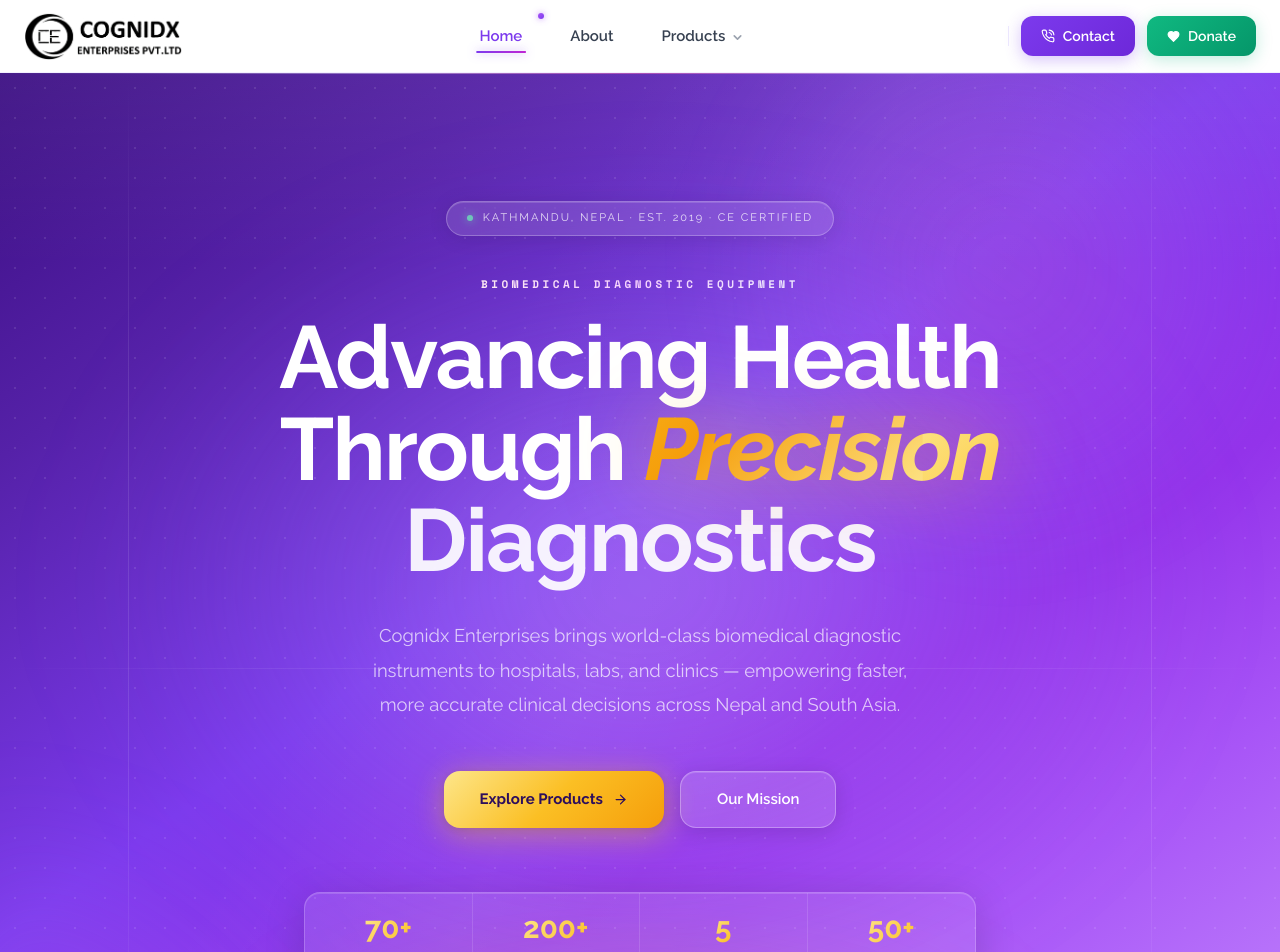
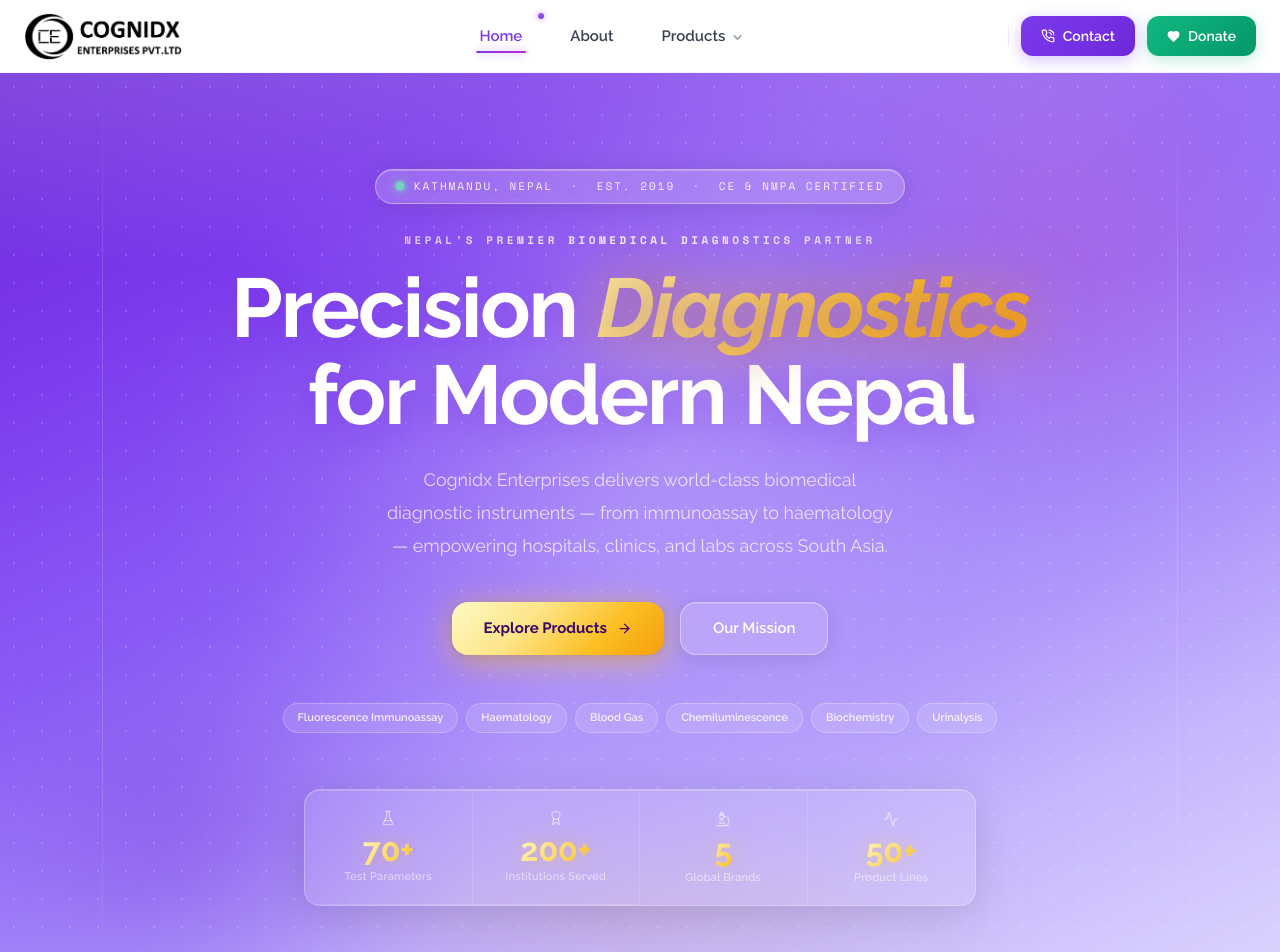
Before and after one commit to aayushmlk/cognidx, a Next.js app: page / in a window 1280 px wide. Shown: the top 952 px of the page. Built offline with nearby package versions, Linux system fonts and the light colour scheme.

Commit message:
Hero Changes

```diff
--- a/src/components/Hero.tsx
+++ b/src/components/Hero.tsx
@@ -1,297 +1,269 @@
 "use client";
 
+import { useState, useEffect } from "react";
 import Link from "next/link";
-import { ArrowRight } from "lucide-react";
+import { ArrowRight, FlaskConical, Microscope, Activity, Award } from "lucide-react";
 
 const stats = [
-  { num: "70+", label: "Test Parameters" },
-  { num: "200+", label: "Institutions" },
-  { num: "5", label: "Global Brands" },
-  { num: "50+", label: "Product Lines" },
+  { num: "70+", label: "Test Parameters", icon: FlaskConical },
+  { num: "200+", label: "Institutions Served", icon: Award },
+  { num: "5", label: "Global Brands", icon: Microscope },
+  { num: "50+", label: "Product Lines", icon: Activity },
 ];
 
+const pills = ["Fluorescence Immunoassay", "Haematology", "Blood Gas", "Chemiluminescence", "Biochemistry", "Urinalysis"];
+
 export default function Hero() {
+  const [mounted, setMounted] = useState(false);
+  useEffect(() => { setMounted(true); }, []);
+
   return (
     <section
       className="relative min-h-screen flex flex-col items-center justify-center overflow-hidden"
       style={{
-        background: "linear-gradient(145deg, #3b0e82 0%, #5521a8 20%, #7c3aed 45%, #9333ea 65%, #a855f7 80%, #c084fc 100%)",
+        background: "linear-gradient(155deg, #6d28d9 0%, #7c3aed 20%, #8b5cf6 42%, #a78bfa 62%, #c4b5fd 80%, #ddd6fe 100%)",
       }}
     >
 
-      {/* ═══════════════════════════════════
-          ATMOSPHERE LAYERS
-      ═══════════════════════════════════ */}
+      {/* ── Atmosphere ── */}
       <div className="pointer-events-none absolute inset-0 overflow-hidden">
-
-        {/* Center bloom — brighter */}
-        <div className="absolute top-1/2 left-1/2 -translate-x-1/2 -translate-y-1/2 w-[1100px] h-[800px]"
+        {/* Main center bloom */}
+        <div className="absolute top-[40%] left-1/2 -translate-x-1/2 -translate-y-1/2 w-[1000px] h-[700px]"
           style={{
-            background: "radial-gradient(ellipse at center, rgba(216,180,254,0.30) 0%, rgba(167,139,250,0.12) 45%, transparent 70%)",
-            filter: "blur(70px)",
-          }}
-        />
-        {/* Rose top-right */}
-        <div className="absolute -top-20 right-0 w-[550px] h-[550px]"
+            background: "radial-gradient(ellipse, rgba(255,255,255,0.22) 0%, rgba(255,255,255,0.08) 40%, transparent 68%)",
+            filter: "blur(50px)",
+          }} />
+        {/* Rose accent top-right */}
+        <div className="absolute -top-20 -right-10 w-[500px] h-[500px]"
           style={{
-            background: "radial-gradient(circle, rgba(244,114,182,0.20) 0%, rgba(232,121,249,0.10) 45%, transparent 70%)",
-            filter: "blur(55px)",
-          }}
-        />
-        {/* Lavender bottom-left */}
+            background: "radial-gradient(circle, rgba(244,114,182,0.25) 0%, transparent 65%)",
+            filter: "blur(50px)",
+          }} />
+        {/* Indigo bottom-left */}
         <div className="absolute -bottom-10 -left-10 w-[450px] h-[380px]"
           style={{
-            background: "radial-gradient(ellipse at bottom left, rgba(196,132,252,0.28) 0%, transparent 65%)",
-            filter: "blur(50px)",
-          }}
-        />
-        {/* Gold horizon */}
-        <div className="absolute bottom-0 left-1/2 -translate-x-1/2 w-[900px] h-[200px]"
+            background: "radial-gradient(ellipse, rgba(109,40,217,0.35) 0%, transparent 65%)",
+            filter: "blur(45px)",
+          }} />
+        {/* Top white haze */}
+        <div className="absolute top-0 inset-x-0 h-48"
+          style={{ background: "linear-gradient(180deg, rgba(255,255,255,0.15) 0%, transparent 100%)" }} />
+        {/* Bottom gold horizon */}
+        <div className="absolute bottom-0 left-1/2 -translate-x-1/2 w-[800px] h-[150px]"
           style={{
-            background: "radial-gradient(ellipse, rgba(251,191,36,0.12) 0%, transparent 65%)",
+            background: "radial-gradient(ellipse, rgba(251,191,36,0.15) 0%, transparent 70%)",
             filter: "blur(35px)",
-          }}
-        />
-        {/* White soft top vignette */}
-        <div className="absolute top-0 inset-x-0 h-48"
-          style={{ background: "linear-gradient(180deg, rgba(255,255,255,0.06) 0%, transparent 100%)" }}
-        />
+          }} />
 
-        {/* Dot grid */}
+        {/* Fine dot grid */}
         <div className="absolute inset-0"
           style={{
-            backgroundImage: "radial-gradient(circle, rgba(255,255,255,0.10) 1px, transparent 1px)",
-            backgroundSize: "30px 30px",
-          }}
-        />
+            backgroundImage: "radial-gradient(circle, rgba(255,255,255,0.18) 1px, transparent 1px)",
+            backgroundSize: "28px 28px",
+          }} />
 
-        {/* Diagonal shimmer */}
-        <div className="absolute inset-0 opacity-[0.10]"
-          style={{
-            background: "linear-gradient(118deg, transparent 35%, rgba(255,255,255,0.5) 50%, transparent 65%)",
-          }}
-        />
-
-        {/* Top shimmer line */}
-        <div className="absolute top-0 inset-x-0 h-px"
-          style={{
-            background: "linear-gradient(90deg, transparent, rgba(255,255,255,0.4) 30%, rgba(244,114,182,0.5) 50%, rgba(255,255,255,0.4) 70%, transparent)",
-          }}
-        />
+        {/* Diagonal shimmer sweep */}
+        <div className="absolute inset-0 opacity-[0.14]"
+          style={{ background: "linear-gradient(115deg, transparent 30%, rgba(255,255,255,0.7) 50%, transparent 70%)" }} />
       </div>
 
-      {/* ═══════════════════════════════════
-          EDITORIAL GRID LINES
-      ═══════════════════════════════════ */}
+      {/* ── Vertical editorial lines ── */}
       <div className="pointer-events-none absolute inset-0 hidden lg:block">
-        <div className="absolute left-[10%] top-0 bottom-0 w-px"
-          style={{ background: "linear-gradient(180deg, transparent, rgba(255,255,255,0.10) 30%, rgba(255,255,255,0.10) 70%, transparent)" }}
-        />
-        <div className="absolute right-[10%] top-0 bottom-0 w-px"
-          style={{ background: "linear-gradient(180deg, transparent, rgba(255,255,255,0.10) 30%, rgba(255,255,255,0.10) 70%, transparent)" }}
-        />
-        <div className="absolute top-[58%] inset-x-0 h-px"
-          style={{ background: "linear-gradient(90deg, transparent, rgba(255,255,255,0.07) 20%, rgba(255,255,255,0.07) 80%, transparent)" }}
-        />
+        <div className="absolute left-[8%] top-0 bottom-0 w-px"
+          style={{ background: "linear-gradient(180deg, transparent, rgba(255,255,255,0.15) 25%, rgba(255,255,255,0.15) 75%, transparent)" }} />
+        <div className="absolute right-[8%] top-0 bottom-0 w-px"
+          style={{ background: "linear-gradient(180deg, transparent, rgba(255,255,255,0.15) 25%, rgba(255,255,255,0.15) 75%, transparent)" }} />
       </div>
 
-      {/* ═══════════════════════════════════
-          MAIN CONTENT
-      ═══════════════════════════════════ */}
-      <div className="relative z-10 w-full max-w-5xl mx-auto px-6 pt-32 pb-28 flex flex-col items-center text-center">
+      {/* ── Main content ── */}
+      <div className="relative z-10 w-full max-w-5xl mx-auto px-6 pt-24 pb-20 flex flex-col items-center text-center">
 
-        {/* Badge */}
+        {/* ── Live badge ── */}
         <div
-          className="hero-item inline-flex items-center gap-2.5 mb-10 px-5 py-2 rounded-full text-[11px] tracking-[0.18em] uppercase text-white/80"
+          className={`inline-flex items-center gap-2.5 mb-7 px-5 py-2 rounded-full transition-all duration-700 ${mounted ? "opacity-100 translate-y-0" : "opacity-0 translate-y-3"}`}
           style={{
-            background: "rgba(255,255,255,0.12)",
-            border: "1px solid rgba(255,255,255,0.25)",
+            background: "rgba(255,255,255,0.18)",
+            border: "1px solid rgba(255,255,255,0.38)",
             backdropFilter: "blur(16px)",
-            boxShadow: "0 2px 20px rgba(0,0,0,0.10), inset 0 1px 0 rgba(255,255,255,0.15)",
-            animationDelay: "0ms",
+            boxShadow: "0 2px 24px rgba(0,0,0,0.10), inset 0 1px 0 rgba(255,255,255,0.25)",
+            transitionDelay: "0ms",
           }}
         >
-          <span className="w-1.5 h-1.5 rounded-full bg-emerald-300 animate-pulse"
-            style={{ boxShadow: "0 0 8px rgba(110,231,183,0.9)" }}
-          />
-          Kathmandu, Nepal · Est. 2019 · CE Certified
+          <span className="w-2 h-2 rounded-full bg-emerald-300"
+            style={{ boxShadow: "0 0 10px rgba(110,231,183,1), 0 0 4px rgba(110,231,183,0.8)", animation: "heroPulse 2s ease-in-out infinite" }} />
+          <span className="font-mono-custom text-[11px] tracking-[0.18em] uppercase text-white/90 font-medium">
+            Kathmandu, Nepal &nbsp;·&nbsp; Est. 2019 &nbsp;·&nbsp; CE &amp; NMPA Certified
+          </span>
         </div>
 
-        {/* Eyebrow */}
-        <p
-          className="hero-item font-mono-custom text-[11px] tracking-[0.32em] uppercase mb-5 font-bold"
+        {/* ── Headline — big editorial treatment ── */}
+        <div
+          className={`mb-6 transition-all duration-700 ${mounted ? "opacity-100 translate-y-0" : "opacity-0 translate-y-4"}`}
+          style={{ transitionDelay: "100ms" }}
+        >
+          <p className="font-mono-custom text-[11px] tracking-[0.32em] uppercase mb-4 font-bold"
             style={{
-            background: "linear-gradient(90deg, #fce7f3, #f5d0fe, #ede9fe)",
+              background: "linear-gradient(90deg, rgba(255,255,255,0.5), rgba(255,255,255,0.9), rgba(255,255,255,0.5))",
               WebkitBackgroundClip: "text",
               WebkitTextFillColor: "transparent",
               backgroundClip: "text",
-            animationDelay: "80ms",
+            }}>
+            Nepal&apos;s Premier Biomedical Diagnostics Partner
+          </p>
+
+          <h1
+            className="font-playfair font-bold text-white leading-[1.05]"
+            style={{
+              fontSize: "clamp(2.6rem, 7.5vw, 5.2rem)",
+              letterSpacing: "-0.025em",
+              textShadow: "0 4px 40px rgba(109,40,217,0.4)",
             }}
           >
-          Biomedical Diagnostic Equipment
-        </p>
-
-        {/* Headline */}
-        <h1
-          className="hero-item font-playfair font-bold text-white leading-[1.04] mb-8"
+            Precision
+            <span
+              className="mx-3 lg:mx-5 italic"
               style={{
-            fontSize: "clamp(3rem, 8vw, 5.5rem)",
-            letterSpacing: "-0.02em",
-            animationDelay: "160ms",
-          }}
-        >
-          Advancing Health
-          <br />
-          Through{" "}
-          <em
-            className="italic"
-            style={{
-              background: "linear-gradient(135deg, #fde68a 0%, #fbbf24 35%, #f59e0b 65%, #fde68a 100%)",
+                background: "linear-gradient(135deg, #fef9c3 0%, #fde68a 30%, #fbbf24 60%, #f59e0b 85%)",
                 backgroundSize: "200% auto",
                 WebkitBackgroundClip: "text",
                 WebkitTextFillColor: "transparent",
                 backgroundClip: "text",
-              filter: "drop-shadow(0 0 40px rgba(251,191,36,0.55))",
-              animation: "goldShimmer 4s linear infinite",
+                filter: "drop-shadow(0 0 30px rgba(251,191,36,0.6))",
+                animation: "goldShimmer 5s linear infinite",
               }}
             >
-            Precision
-          </em>
-          <br />
-          <span style={{ color: "rgba(255,255,255,0.92)" }}>Diagnostics</span>
+              Diagnostics
+            </span>
+            <br className="hidden sm:block" />
+            for Modern Nepal
           </h1>
+        </div>
 
-        {/* Sub */}
+        {/* ── Sub ── */}
         <p
-          className="hero-item text-white/70 max-w-xl leading-[1.9] mb-12"
+          className={`text-white/75 max-w-lg leading-[1.85] mb-10 transition-all duration-700 ${mounted ? "opacity-100 translate-y-0" : "opacity-0 translate-y-4"}`}
+          style={{ fontSize: "clamp(1rem, 1.8vw, 1.12rem)", transitionDelay: "200ms" }}
+        >
+          Cognidx Enterprises delivers world-class biomedical diagnostic
+          instruments — from immunoassay to haematology — empowering hospitals,
+          clinics, and labs across South Asia.
+        </p>
+
+        {/* ── CTA buttons ── */}
+        <div
+          className={`flex flex-wrap gap-4 justify-center mb-12 transition-all duration-700 ${mounted ? "opacity-100 translate-y-0" : "opacity-0 translate-y-4"}`}
+          style={{ transitionDelay: "300ms" }}
+        >
+          <Link
+            href="/products"
+            className="group relative inline-flex items-center gap-2.5 font-bold px-8 py-3.5 rounded-2xl text-[#3b0764] text-[15px] overflow-hidden transition-all duration-300 hover:-translate-y-1 hover:shadow-2xl"
             style={{
-            fontSize: "clamp(1rem, 2vw, 1.15rem)",
-            animationDelay: "240ms",
+              background: "linear-gradient(135deg, #fef9c3 0%, #fde68a 35%, #fbbf24 70%, #f59e0b 100%)",
+              boxShadow: "0 6px 32px rgba(251,191,36,0.55), 0 2px 8px rgba(0,0,0,0.15)",
             }}
           >
-          Cognidx Enterprises brings world-class biomedical diagnostic
-          instruments to hospitals, labs, and clinics — empowering faster,
-          more accurate clinical decisions across Nepal and South Asia.
-        </p>
-
-        {/* CTAs */}
-        <div
-          className="hero-item flex flex-wrap gap-4 justify-center mb-16"
-          style={{ animationDelay: "320ms" }}
-        >
-          <Link
-            href="#products"
-            className="group relative inline-flex items-center gap-2.5 font-bold px-9 py-4 rounded-2xl text-[#2d0e5c] text-[15px] overflow-hidden transition-all duration-300 hover:-translate-y-1.5 hover:shadow-2xl"
-            style={{
-              background: "linear-gradient(135deg, #fde68a 0%, #fbbf24 50%, #f59e0b 100%)",
-              boxShadow: "0 6px 32px rgba(251,191,36,0.45), 0 2px 8px rgba(0,0,0,0.15)",
-            }}
-          >
-            <span className="absolute inset-0 opacity-0 group-hover:opacity-100 transition-opacity duration-400"
-              style={{ background: "linear-gradient(135deg, rgba(255,255,255,0.22) 0%, transparent 60%)" }}
-            />
+            <span className="absolute inset-0 opacity-0 group-hover:opacity-100 transition-opacity duration-300"
+              style={{ background: "linear-gradient(135deg, rgba(255,255,255,0.28) 0%, transparent 55%)" }} />
             <span className="relative">Explore Products</span>
             <ArrowRight size={15} className="relative transition-transform duration-300 group-hover:translate-x-1" />
           </Link>
 
           <Link
-            href="#about"
-            className="group inline-flex items-center gap-2.5 font-semibold px-9 py-4 rounded-2xl text-white text-[15px] transition-all duration-300 hover:-translate-y-1.5"
+            href="/#about"
+            className="group inline-flex items-center gap-2.5 font-semibold px-8 py-3.5 rounded-2xl text-white text-[15px] transition-all duration-300 hover:-translate-y-1"
             style={{
-              background: "rgba(255,255,255,0.14)",
-              border: "1px solid rgba(255,255,255,0.30)",
+              background: "rgba(255,255,255,0.15)",
+              border: "1px solid rgba(255,255,255,0.38)",
               backdropFilter: "blur(16px)",
-              boxShadow: "0 4px 20px rgba(0,0,0,0.12), inset 0 1px 0 rgba(255,255,255,0.15)",
+              boxShadow: "0 4px 20px rgba(0,0,0,0.10), inset 0 1px 0 rgba(255,255,255,0.20)",
             }}
-            onMouseEnter={(e) => { e.currentTarget.style.background = "rgba(255,255,255,0.22)"; }}
-            onMouseLeave={(e) => { e.currentTarget.style.background = "rgba(255,255,255,0.14)"; }}
+            onMouseEnter={(e) => { e.currentTarget.style.background = "rgba(255,255,255,0.24)"; }}
+            onMouseLeave={(e) => { e.currentTarget.style.background = "rgba(255,255,255,0.15)"; }}
           >
             Our Mission
           </Link>
         </div>
 
-        {/* Stats */}
+        {/* ── Specialty pills ── */}
         <div
-          className="hero-item w-full max-w-2xl"
-          style={{ animationDelay: "400ms" }}
+          className={`flex flex-wrap justify-center gap-2 mb-14 transition-all duration-700 ${mounted ? "opacity-100 translate-y-0" : "opacity-0 translate-y-4"}`}
+          style={{ transitionDelay: "400ms" }}
+        >
+          {pills.map((p, i) => (
+            <span
+              key={p}
+              className="text-[11px] font-semibold px-3.5 py-1.5 rounded-full"
+              style={{
+                background: "rgba(255,255,255,0.12)",
+                border: "1px solid rgba(255,255,255,0.25)",
+                color: "rgba(255,255,255,0.85)",
+                backdropFilter: "blur(8px)",
+                animationDelay: `${i * 60}ms`,
+              }}
+            >
+              {p}
+            </span>
+          ))}
+        </div>
+
+        {/* ── Stats grid ── */}
+        <div
+          className={`w-full max-w-2xl transition-all duration-700 ${mounted ? "opacity-100 translate-y-0" : "opacity-0 translate-y-4"}`}
+          style={{ transitionDelay: "500ms" }}
         >
           <div
             className="grid grid-cols-2 sm:grid-cols-4 rounded-2xl overflow-hidden"
             style={{
-              background: "rgba(255,255,255,0.10)",
-              border: "1px solid rgba(255,255,255,0.20)",
-              backdropFilter: "blur(20px)",
-              boxShadow: "0 8px 40px rgba(0,0,0,0.15), inset 0 1px 0 rgba(255,255,255,0.15)",
+              background: "rgba(255,255,255,0.12)",
+              border: "1px solid rgba(255,255,255,0.25)",
+              backdropFilter: "blur(24px)",
+              boxShadow: "0 8px 40px rgba(0,0,0,0.12), inset 0 1px 0 rgba(255,255,255,0.22)",
             }}
           >
-            {stats.map((stat, i) => (
+            {stats.map((stat, i) => {
+              const Icon = stat.icon;
+              return (
                 <div
                   key={stat.label}
-                className="flex flex-col items-center justify-center py-5 px-4 text-center relative group"
+                  className="flex flex-col items-center justify-center py-5 px-3 text-center relative group cursor-default"
                   style={{
-                  borderRight: i < stats.length - 1 ? "1px solid rgba(255,255,255,0.12)" : "none",
-                  borderBottom: i < 2 ? "1px solid rgba(255,255,255,0.12)" : "none",
+                    borderRight: i < stats.length - 1 ? "1px solid rgba(255,255,255,0.14)" : "none",
+                    borderBottom: i < 2 ? "1px solid rgba(255,255,255,0.14)" : "none",
                   }}
                 >
                   <div className="absolute inset-0 opacity-0 group-hover:opacity-100 transition-opacity duration-300"
-                  style={{ background: "rgba(255,255,255,0.06)" }}
-                />
+                    style={{ background: "rgba(255,255,255,0.07)" }} />
+                  <Icon size={16} className="relative mb-2 text-white/50" />
                   <div
-                  className="font-playfair text-[1.85rem] font-bold leading-none mb-1.5 relative"
+                    className="font-playfair text-[2rem] font-bold leading-none mb-1 relative"
                     style={{
-                    background: "linear-gradient(135deg, #fde68a, #fbbf24)",
+                      background: "linear-gradient(135deg, #fef9c3, #fbbf24)",
                       WebkitBackgroundClip: "text",
                       WebkitTextFillColor: "transparent",
                       backgroundClip: "text",
+                      filter: "drop-shadow(0 0 10px rgba(251,191,36,0.4))",
                     }}
                   >
                     {stat.num}
                   </div>
-                <div className="text-white/60 text-[11px] font-medium tracking-wide relative">
+                  <div className="text-white/60 text-[11px] font-medium tracking-wide relative leading-tight">
                     {stat.label}
                   </div>
                 </div>
-            ))}
+              );
+            })}
           </div>
         </div>
       </div>
-
-      {/* Scroll cue */}
-      <a
-        href="#about"
-        className="absolute bottom-8 left-1/2 -translate-x-1/2 flex flex-col items-center gap-2 text-white/35 hover:text-white/65 transition-all duration-300 group"
-      >
-        <span className="font-mono-custom text-[9px] tracking-[0.25em] uppercase group-hover:tracking-[0.35em] transition-all duration-300">
-          Scroll
-        </span>
-        <div
-          className="w-6 h-10 rounded-full flex items-start justify-center pt-2"
-          style={{ border: "1px solid rgba(255,255,255,0.25)" }}
-        >
-          <div
-            className="w-1 h-2 rounded-full bg-white/60"
-            style={{ animation: "scrollDot 1.8s ease-in-out infinite" }}
-          />
-        </div>
-      </a>
 
       <style>{`
         @keyframes goldShimmer {
           0%   { background-position: 0% center; }
           100% { background-position: 200% center; }
         }
-        @keyframes scrollDot {
-          0%   { transform: translateY(0);    opacity: 1; }
-          80%  { transform: translateY(14px); opacity: 0; }
-          81%  { transform: translateY(0);    opacity: 0; }
-          100% { opacity: 1; }
-        }
-        @keyframes heroReveal {
-          from { opacity: 0; transform: translateY(22px); }
-          to   { opacity: 1; transform: translateY(0); }
-        }
-        .hero-item {
-          animation: heroReveal 0.75s cubic-bezier(0.16,1,0.3,1) both;
+        @keyframes heroPulse {
+          0%, 100% { opacity: 1; transform: scale(1); }
+          50%       { opacity: 0.6; transform: scale(1.35); }
         }
       `}</style>
     </section>
--- a/src/data/products.ts
+++ b/src/data/products.ts
@@ -345,7 +345,7 @@
       "Fully compatible with Shine series reagents and consumables",
       "Automatic dilution, multiple barcode reading, carry over < 10 ppms",
     ],
-    baseVisitors: 0,
+    baseVisitors: 2148,
     image: "/products/shine-i1900.png",
     bgColor: "#e0f4f4",
     accentColor: "#007b7f",
```
Lines whose indentation alone changed are shown as unchanged.
